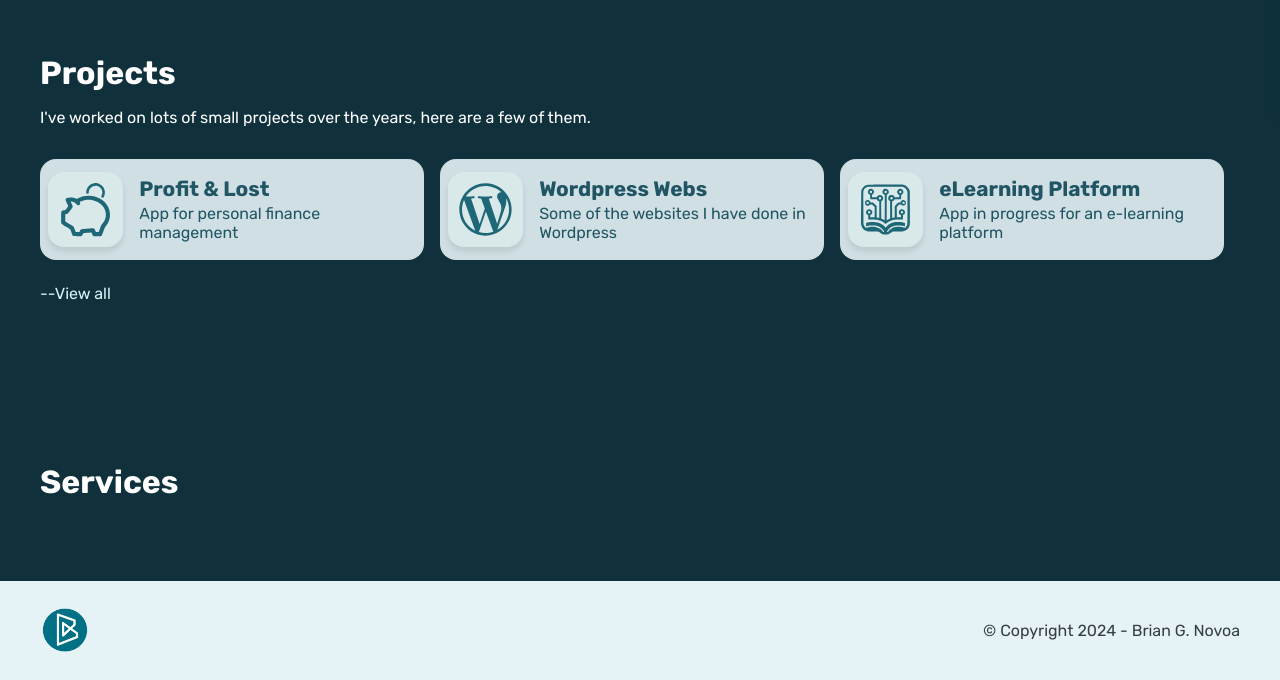
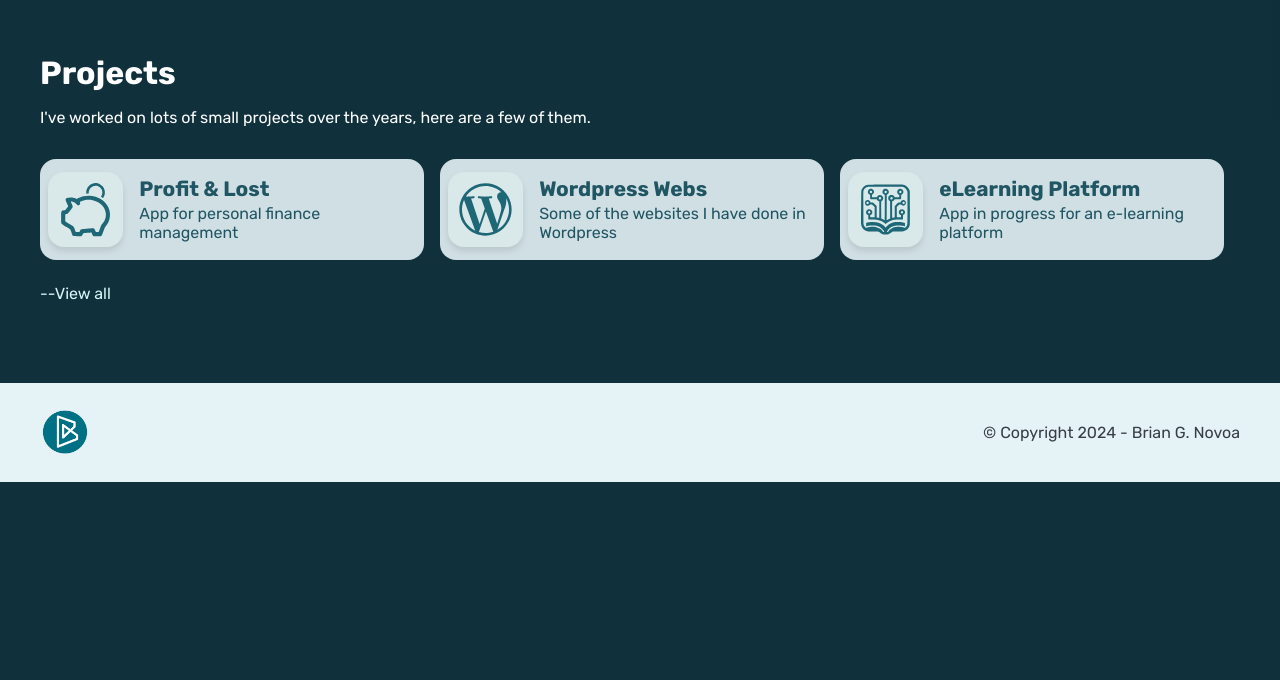
Before and after one commit to brianglezn/brian-novoa.com, a React (Vite) app: page / in a window 1280 px wide. Shown: the part 712-1392 px from the top of the page. After the commit the page ends 1194 px from the top, so only its background shows below. Built offline with nearby package versions, Linux system fonts and the light colour scheme.

Commit message:
Services comentado mientras no se genera

```diff
--- a/src/pages/Home.tsx
+++ b/src/pages/Home.tsx
@@ -68,9 +68,9 @@ export default function Home() {
                     <a href="/projects" className=''>{t('Home.projects.all')}</a>
                 </section>
 
-                <section className="homeServices">
+                {/* <section className="homeServices">
                     <h2>{t('Home.services.title')}</h2>
-                </section>
+                </section> */}
 
             </section>
             <Footer />
```
